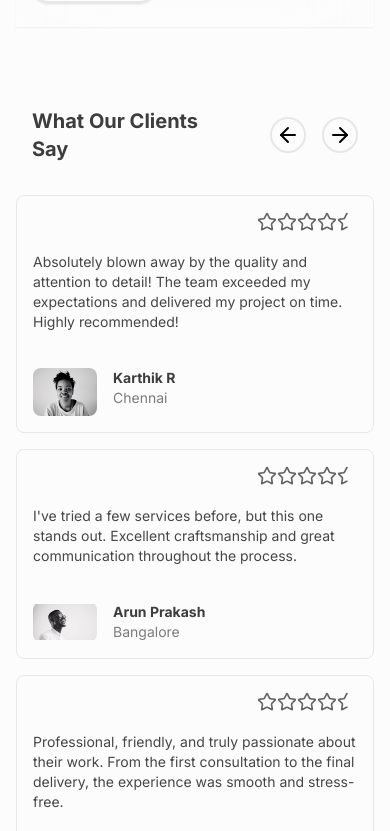
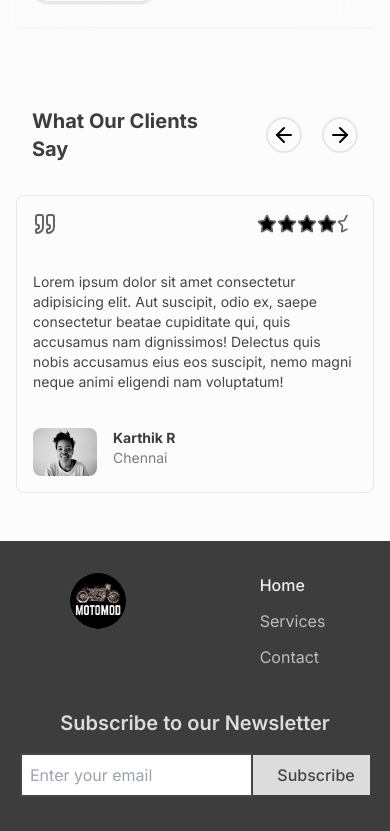
Before and after one commit to aravinth1232/mm2-zeit, a React (Vite) app: page / in a window 390 px wide. Shown: the part 3473-4304 px from the top of the page. Built offline with nearby package versions, Linux system fonts and the light colour scheme.

Commit message:
refactor : slider view logic for responsiveness and add dummy review text and add quote icon

```diff
--- a/src/components/Reviews.jsx
+++ b/src/components/Reviews.jsx
@@ -1,6 +1,6 @@
-import React, { useState } from 'react'
+import React, { useEffect, useState } from 'react'
 import { motion } from 'framer-motion';
-import { ArrowLeft, ArrowRight, Star, StarHalf } from 'lucide-react';
+import { ArrowLeft, ArrowRight, Quote, Star, StarHalf } from 'lucide-react';
 import img1 from "../assets/reviews/review1.webp"
 import img2 from "../assets/reviews/review2.webp"
 import img3 from "../assets/reviews/review3.webp"
@@ -14,37 +14,37 @@ const Reviews = () => {
     const reviews = [
     {
     title : "Karthik R",
-    decsription : "Absolutely blown away by the quality and attention to detail! The team exceeded my expectations and delivered my project on time. Highly recommended!",
+    decsription : "Lorem ipsum dolor sit amet consectetur adipisicing elit. Aut suscipit, odio ex, saepe consectetur beatae cupiditate qui, quis accusamus nam dignissimos! Delectus quis nobis accusamus eius eos suscipit, nemo magni neque animi eligendi nam voluptatum!",
     image : img1,
     place : "Chennai"
     },
     {
     title : "Arun Prakash",
-    decsription : "I've tried a few services before, but this one stands out. Excellent craftsmanship and great communication throughout the process.",
+    decsription : "Lorem ipsum dolor sit amet consectetur adipisicing elit. Aut suscipit, odio ex, saepe consectetur beatae cupiditate qui, quis accusamus nam dignissimos! Delectus quis nobis accusamus eius eos suscipit, nemo magni neque animi eligendi nam voluptatum!",
     image : img2,
     place : "Bangalore"
     },
     {
     title : "Sneha M",
-    decsription : "Professional, friendly, and truly passionate about their work. From the first consultation to the final delivery, the experience was smooth and stress-free.",
+    decsription : "Lorem ipsum dolor sit amet consectetur adipisicing elit. Aut suscipit, odio ex, saepe consectetur beatae cupiditate qui, quis accusamus nam dignissimos! Delectus quis nobis accusamus eius eos suscipit, nemo magni neque animi eligendi nam voluptatum!",
     image : img3,
     place : "Coimbatore"
     },
     {
     title : "Divya S",
-    decsription : "From start to finish, the team maintained excellent communication. The end result was exactly what I envisioned. Couldn't be happier with the service.",
+    decsription : "Lorem ipsum dolor sit amet consectetur adipisicing elit. Aut suscipit, odio ex, saepe consectetur beatae cupiditate qui, quis accusamus nam dignissimos! Delectus quis nobis accusamus eius eos suscipit, nemo magni neque animi eligendi nam voluptatum!",
     image : img1,
     place : " Hyderabad"
     },
     {
     title : "Rohan K",
-    decsription : "Super impressed with the attention to detail and timely delivery. It's rare to find such dedication and craftsmanship these days.",
+    decsription : "Lorem ipsum dolor sit amet consectetur adipisicing elit. Aut suscipit, odio ex, saepe consectetur beatae cupiditate qui, quis accusamus nam dignissimos! Delectus quis nobis accusamus eius eos suscipit, nemo magni neque animi eligendi nam voluptatum!",
     image : img2,
     place : "Madurai"
     },
     {
     title : "Meera N",
-    decsription : "They turned my ideas into reality with complete precision. The process was smooth, professional, and the outcome was beyond expectations.",
+    decsription : "Lorem ipsum dolor sit amet consectetur adipisicing elit. Aut suscipit, odio ex, saepe consectetur beatae cupiditate qui, quis accusamus nam dignissimos! Delectus quis nobis accusamus eius eos suscipit, nemo magni neque animi eligendi nam voluptatum!",
     image : img3,
     place : "Trichy"
     },
@@ -77,10 +77,27 @@ const Reviews = () => {
     arr.slice(i * groupSize, i * groupSize + groupSize)
   );
 
-    const grouped = groupSlides(reviews, 3);
+
     const [current, setCurrent] = useState(0);
-    const total = grouped.length  ;
+    const [isMobile,setIsMobile] = useState(window.innerWidth < 768);
 
+    useEffect(()=>{
+        const handleResize= ()=>{
+            setIsMobile(window.innerWidth < 768)
+        }
+        window.addEventListener("resize",handleResize);
+
+        return ()=> window.removeEventListener("resize",handleResize)
+    },[]);
+
+    const perView = isMobile ? 1 : 3 ;
+    const grouped = groupSlides(reviews, perView);
+    const total = grouped.length
+
+
+
+
+    //carousel-slider button behaviour
     const prev =()=>{
         setCurrent((current -1 +total ) % total);
     }
@@ -99,21 +116,24 @@ const Reviews = () => {
         What Our Clients Say
       </h2>
 
-      <div className='flex flex-row gap-4'>
+      <div className='flex flex-row gap-5 lg:gap-8'>
        {
         reviewButtons.map(({icon:Icon},index)=>(
             <motion.button
             whileHover={{scale:1.1}}
+            whileTap={{scale:0.8}}
             key={index}
             className='border-2 rounded-full p-1'
             onClick={index=== 0 ? prev : next }
             >
                 <Icon
-
+                 className='w-6 h-6 '
                 />
             </motion.button>
         ))
        }
+
+
 
       </div>
 
@@ -142,12 +162,16 @@ const Reviews = () => {
                     key={index}
                     className='py-4 px-4 flex flex-col   gap-9 justify-between border  rounded-lg'>
 
-                     <div className='flex flex-col gap-5 '>
+                    <div className='flex flex-col gap-9 '>
 
-                    <div className='self-end flex flex-row'>
+                        <div className='flex flex-row items-center justify-between'>
+                        <Quote
+                        className='w-6  h-6 text-tertiary-600' />
+                        <div className=' flex flex-row'>
                         {
                             stars.map(({icon:Icon},index)=>(
                             <Icon
+                            fill={index < 4 ? "#000000" : "#ffffff"}
                             className='w-5 h-5 text-tertiary-600'
                             key={index}
                             />
@@ -155,6 +179,8 @@ const Reviews = () => {
                             ))
                         }
                         </div>
+                        </div>
+
                     <h1 className="text-sm lg:text-base  text-tertiary-800  " >
                         {review.decsription}
                     </h1>
```
Lines whose indentation alone changed are shown as unchanged.
